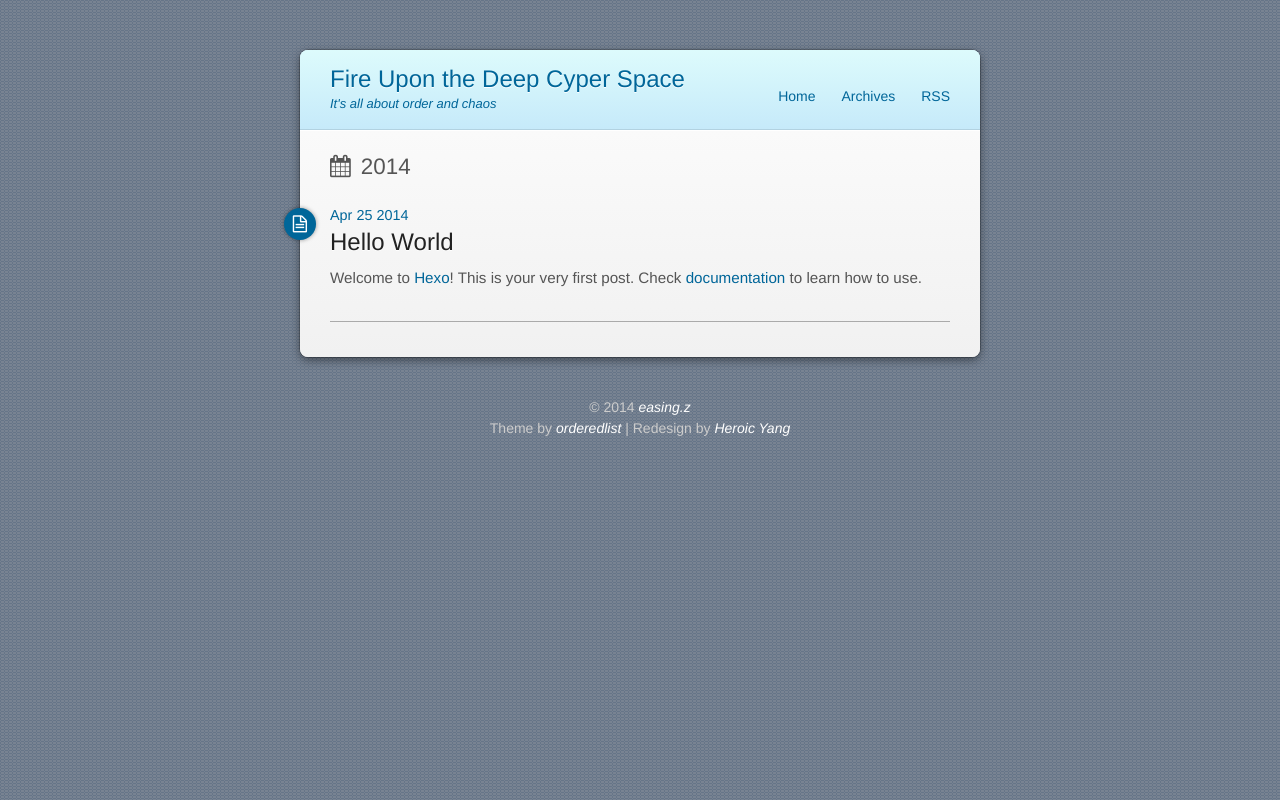
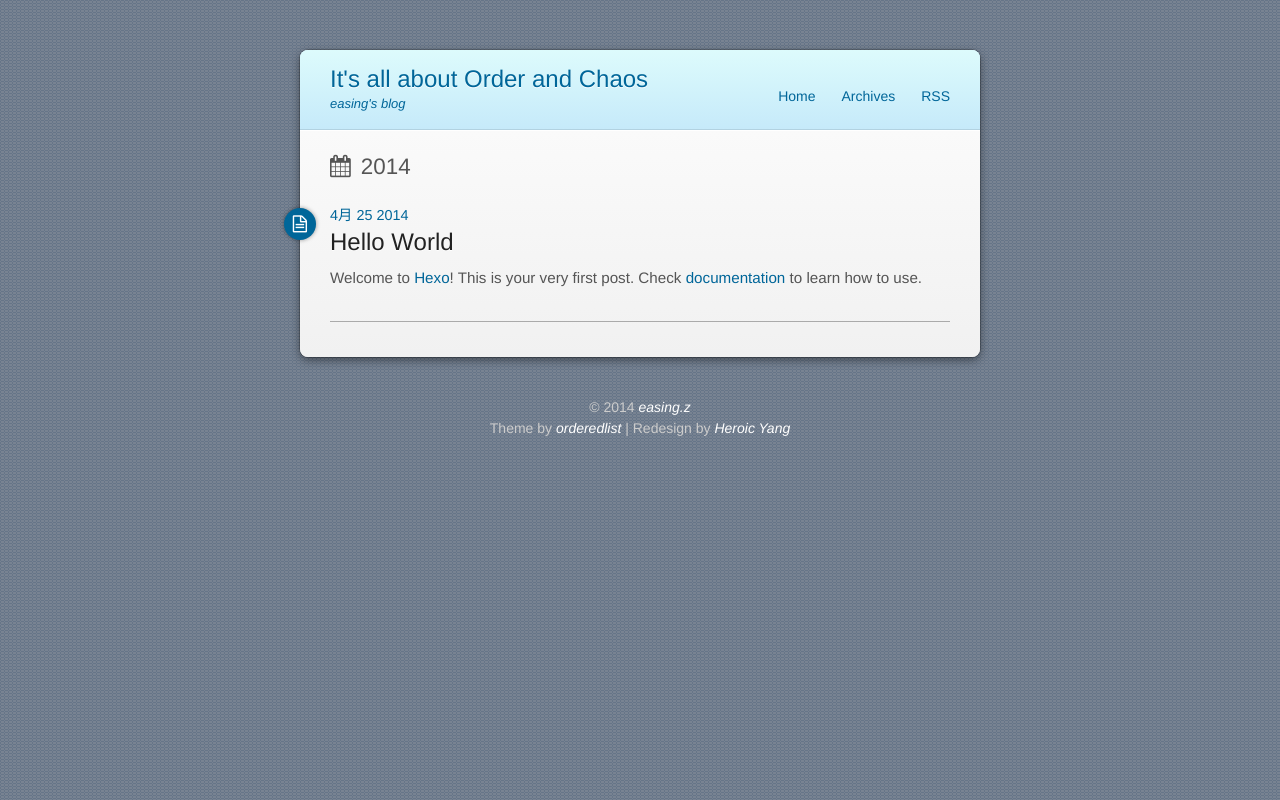
Before and after one commit to easingz/easingz.github.com, a plain HTML site: page archives/2014/04/index.html in a window 1280 px wide. Drawn offline with nearby package versions, Linux system fonts and the light colour scheme; a web font is replaced by a local one.

Commit message:
Site updated: 2014-04-25 13:46:17

```diff
--- a/archives/2014/04/index.html
+++ b/archives/2014/04/index.html
@@ -4,7 +4,7 @@
   <meta charset="utf-8">
   <meta http-equiv="X-UA-Compatible" content="chrome=1">
 
-  <title>Archives: 2014/4 | Fire Upon the Deep Cyper Space</title>
+  <title>归档: 2014/4 | It&#39;s all about Order and Chaos</title>
   <meta name="viewport" content="width=device-width, initial-scale=1, maximum-scale=1, user-scalable=no">
 
     <meta name="author" content="easing.z">
@@ -14,11 +14,11 @@
 <meta property="og:title">
 <meta content="https://github.com/easingz/easingz.github.com.git/archives/2014/04/" property="og:url">
 <meta property="og:image">
-<meta content="Fire Upon the Deep Cyper Space" property="og:site_name">
+<meta content="It's all about Order and Chaos" property="og:site_name">
 <meta property="og:description">
 <meta content="summary" name="twitter:card">
 
-    <link rel="alternate" href="/atom.xml" title="Fire Upon the Deep Cyper Space" type="application/atom+xml">
+    <link rel="alternate" href="/atom.xml" title="It&#39;s all about Order and Chaos" type="application/atom+xml">
 
 
     <link rel="icon" type="image/x-icon" href="/favicon.ico">
@@ -32,8 +32,8 @@
   <div class="wrapper">
     <header id="header">
   <div class="title">
-    <h1><a href="/">Fire Upon the Deep Cyper Space</a></h1>
-    <p><a href="/">It&#39;s all about order and chaos</a></p>
+    <h1><a href="/">It&#39;s all about Order and Chaos</a></h1>
+    <p><a href="/">easing&#39;s blog</a></p>
   </div>
   <nav class="nav">
     <ul>
@@ -64,7 +64,7 @@
       <div class="icon"></div>
       <a href="/2014/04/25/hello-world/">
   <time datetime="2014-04-25T04:41:18.000Z">
-    Apr 25 2014
+    4月 25 2014
   </time>
 </a>
 
```
Also changed, not shown: 2014/04/25/hello-world/index.html (+6 -6 lines), archives/2014/index.html (+6 -6 lines), archives/index.html (+6 -6 lines), index.html (+6 -6 lines).
